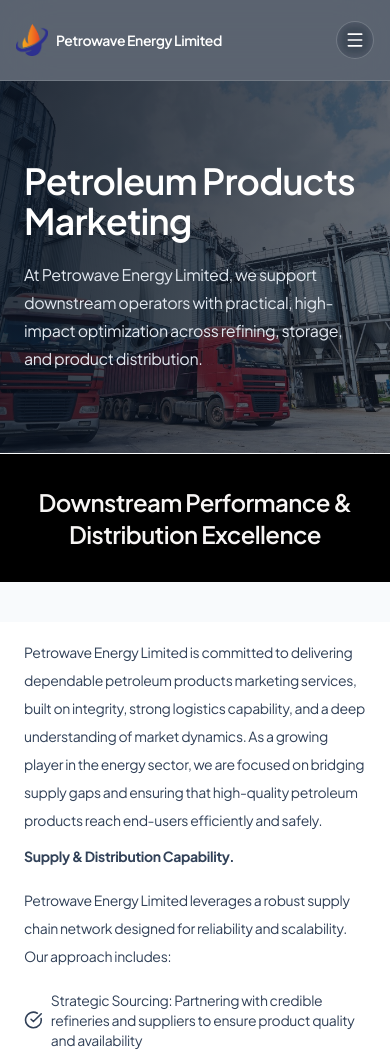
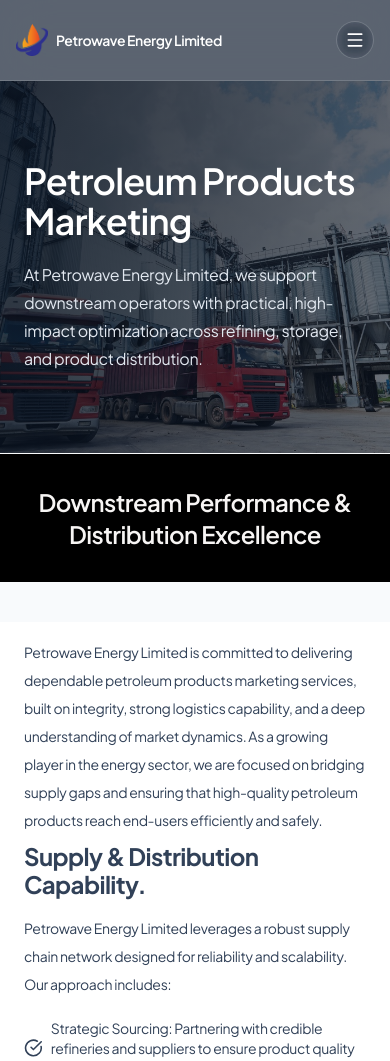
Before and after one commit to Craigmindset/petrowave, a Next.js app: page /why-us/downstream in a window 390 px wide. Shown: the top 1061 px of the page. Built offline with nearby package versions, Linux system fonts and the light colour scheme.

Commit message:
upated code

```diff
--- a/src/app/why-us/downstream/page.tsx
+++ b/src/app/why-us/downstream/page.tsx
@@ -62,7 +62,7 @@
               <p className="mt-4 whitespace-pre-line text-sm leading-7 tracking-tight text-slate-700 sm:text-base">
                 {`Petrowave Energy Limited is committed to delivering dependable petroleum products marketing services, built on integrity, strong logistics capability, and a deep understanding of market dynamics. As a growing player in the energy sector, we are focused on bridging supply gaps and ensuring that high-quality petroleum products reach end-users efficiently and safely.`}
               </p>
-              <p className="mt-2 whitespace-pre-line font-bold text-sm leading-7 tracking-tight text-slate-700 sm:text-xl">
+              <p className="mt-2 whitespace-pre-line font-bold text-2xl leading-7 tracking-tight text-slate-700 sm:text-xl">
                 {`Supply & Distribution Capability.`}
               </p>
               <p className="mt-4 whitespace-pre-line text-sm leading-7 tracking-tight text-slate-700 sm:text-base">
```
